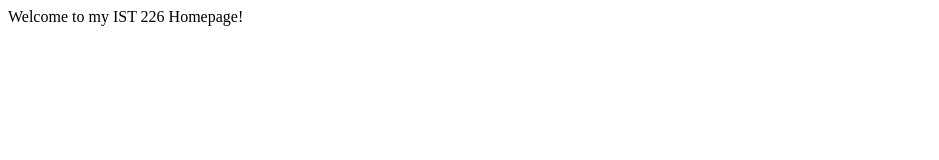
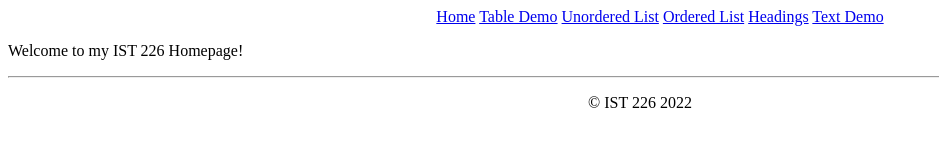
Before and after one commit to ObaDiaboligcal/ObaDiaboligcal.github.io, a plain HTML site: page index.html in a window 1280 px wide. Shown: the whole page, without its empty margins (0-939 px from the left). Drawn offline with Linux system fonts and the light colour scheme.

Commit message:
Update index.html

```diff
--- a/index.html
+++ b/index.html
@@ -1 +1,32 @@
-Welcome to my IST 226 Homepage!
+<html>
+
+    <head>
+        <title>My Home Page</title>
+    </head>
+
+    <body>
+        <center>
+        <ul>
+            <a href="index.html">Home</a>
+            <a href="TableDemo.html">Table Demo</a>
+            <a href="Unorderdlist.html">Unordered List</a>
+            <a href="OrderedList.html">Ordered List</a>
+            <a href="heading.html">Headings</a>
+            <a href="textdemo.html">Text Demo</a>
+        </ul>
+        </center>
+
+        <p>Welcome to my IST 226 Homepage!</p>
+        <footer>
+         <center>
+            <hr>
+            <p>&copy; IST 226 2022 </p>
+            </center>
+
+        </footer>
+
+    </body>
+
+
+
+</html>
```
